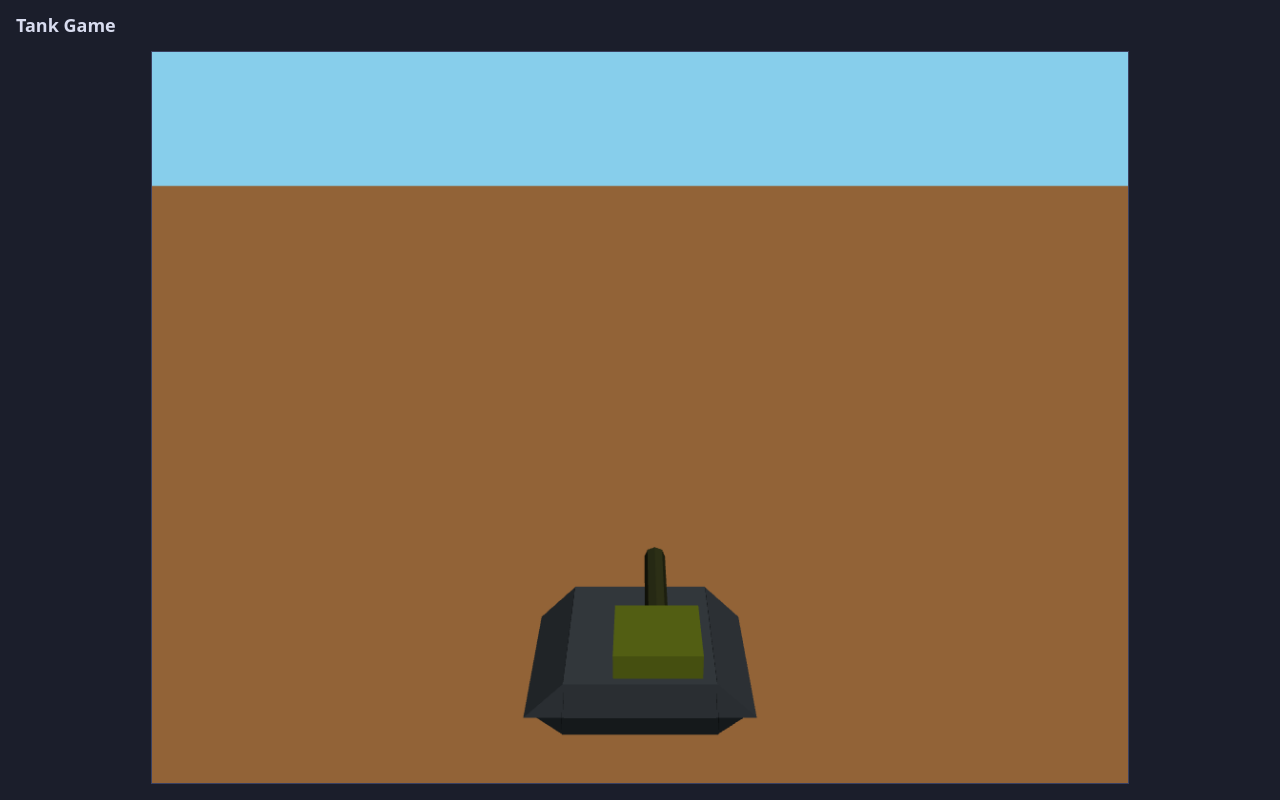
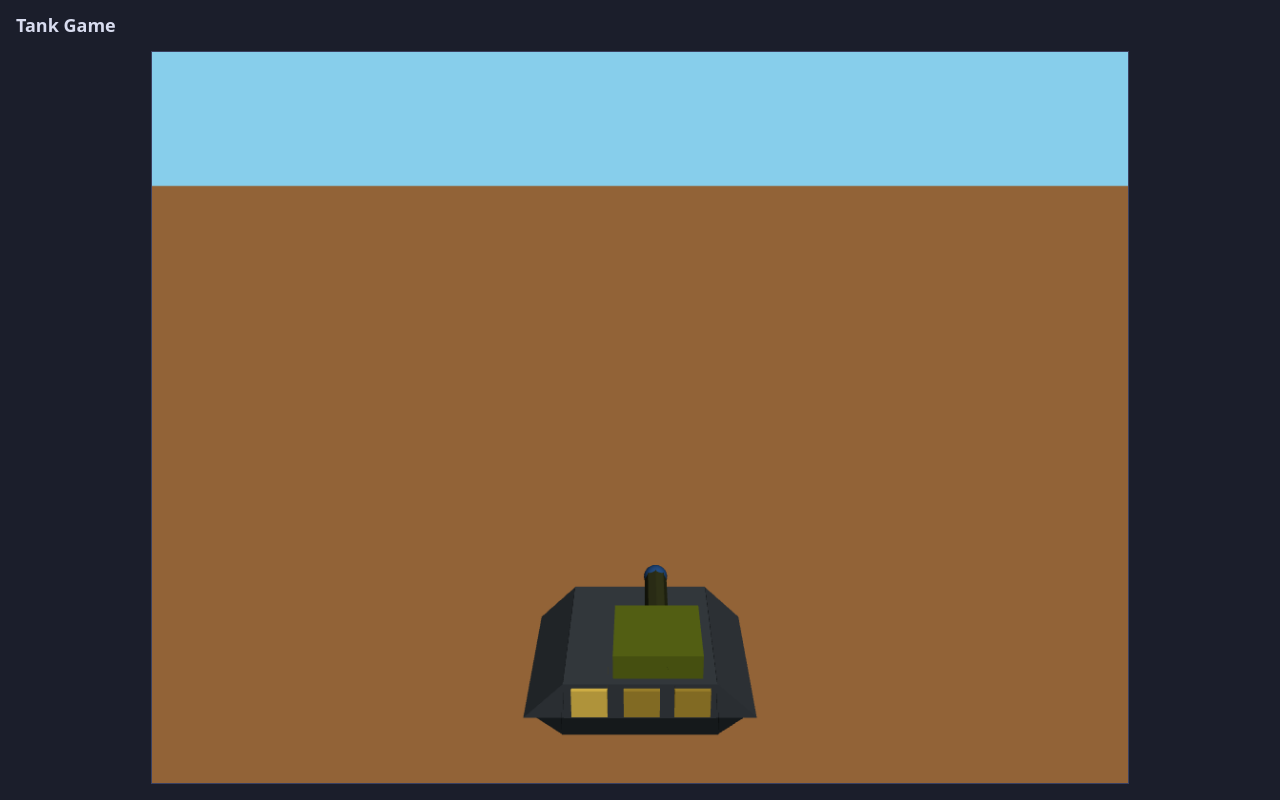
Before and after one commit to CarlosMorenoYellow/LoneWolf_fase01_ci4321, a website built with Vite: page index.html in a window 1280 px wide. Built offline with nearby package versions, Linux system fonts and the light colour scheme; animation ran at ten frames a second.

Commit message:
Movimiento y disparo listo

```diff
--- a/index.html
+++ b/index.html
@@ -3,7 +3,7 @@
   <head>
     <meta charset="UTF-8" />
     <meta name="viewport" content="width=device-width, initial-scale=1.0" />
-    <title>Rotating Cube (FF)</title>
+    <title>Project Phase 1</title>
   </head>
   <body>
     <header>
--- a/src/constants.ts
+++ b/src/constants.ts
@@ -1,5 +1,8 @@
 export const CLEAR_COLOR: readonly [number, number, number, number] = [0x87 / 255, 0xce / 255, 0xeb / 255, 1];
 export const GROUND_COLOR: readonly [number, number, number, number] = [0x96 / 255, 0x66 / 255, 0x39 / 255, 1]
+export const ACTIVE_COLOR: readonly [number, number, number, number] = [0xd6 / 255, 0xb4 / 255, 0x47 / 255, 1];
+export const INACTIVE_COLOR: readonly [number, number, number, number] = [0x9e / 255, 0x82 / 255, 0x2b / 255, 1];
+
 
 export const CANVAS_WIDTH = 1024;
 export const CANVAS_HEIGHT = 768;
--- a/src/main.ts
+++ b/src/main.ts
@@ -12,6 +12,8 @@ import {
   CANVAS_WIDTH,
   CLEAR_COLOR,
   GROUND_COLOR,
+  ACTIVE_COLOR,
+  INACTIVE_COLOR,
   NORMAL_OFFSET_BYTES,
   STRIDE_BYTES,
 } from './constants';
@@ -33,6 +35,19 @@ type TankPart = {
   rotationX?: number;
   rotationY?: number;
   rotationZ?: number;
+};
+
+type ArrowKey =
+  | 'ArrowLeft'
+  | 'ArrowRight'
+  | 'ArrowUp'
+  | 'ArrowDown';
+
+type Projectile = {
+  loaded: boolean;
+  position: [number, number, number];
+  velocity: [number, number, number];
+  radio: number;
 };
 
 // Step 1. Get the WebGL2 context.
@@ -97,7 +112,7 @@ function setupState(gl: WebGL2RenderingContext, canvas: HTMLCanvasElement): void
 // Step 6. Scene: lighting, one directional light, camera.
 function setupScene(ff: FF): void {
   ff.enable(LIGHTING);
-  ff.setGlobalAmbient([0.2, 0.2, 0.2, 1]); // the FF default, set explicitly to make it visible
+  ff.setGlobalAmbient([0.2, 0.2, 0.2, 1]);
 
   // Directional light aimed toward the tank from the elevated camera side.
   ff.setLight(0, { position: [0.2, 1, 0.8, 0], diffuse: [1, 1, 1, 1] });
@@ -105,7 +120,6 @@ function setupScene(ff: FF): void {
 
   const view = mat4.lookAt(mat4.create(), [0, 7, 13], [0, 2, 0], [0, 1, 0]);
   ff.setViewMatrix(view);
-  // Aspect = width / height of the drawing buffer (4:3). A wrong aspect stretches the cube.
   const projection = mat4.perspective(mat4.create(), Math.PI / 4, CANVAS_WIDTH / CANVAS_HEIGHT, 0.1, 100);
   ff.setProjectionMatrix(projection);
 }
@@ -119,13 +133,145 @@ function setupScene(ff: FF): void {
 // ---------------------------------------------------------------------------
 
 // Game state: everything the simulation needs, nothing about WebGL.
+  const variablesControl = {
+    TankX: 0,
+    elevacionCanon: 0,
+    movimientoTanque: 0,
+    movimientoCanon: 0,
+  };
+
+  let arrowPressed: ArrowKey | null = null;
+  let rPressed: boolean = false;
+  let spacePressed: boolean = false;
+  let power: number = 1;
+  const projectile: Projectile = {
+  loaded: true,
+  position: [0, 0, 0],
+  velocity: [0, 0, 0],
+  radio: 0.15,
+};
+  let color2: readonly [number, number, number, number] = INACTIVE_COLOR
+  let color3: readonly [number, number, number, number] = INACTIVE_COLOR
+
+  function setupInput(): void {
+    window.addEventListener('keydown', (e) => {
+      if (e.code.startsWith('Arrow')) {
+        e.preventDefault();
+        arrowPressed =  e.code as ArrowKey;
+      }
+      if (e.code === 'Space') {
+        e.preventDefault()
+        if(!e.repeat) spacePressed = true;
+      }
+
+      if (e.code === 'KeyR') rPressed = true;
+      if (e.repeat) return;
+
+      switch (e.code) {
+        case 'Digit1':
+        case 'Numpad1':
+          power = 1;
+          break;
+        case 'Digit2':
+        case 'Numpad2':
+          power = 2;
+          break;
+        case 'Digit3':
+        case 'Numpad3':
+          power = 3;
+          break;
+        case 'KeyF':
+          power = power === 3 ? 1 : power + 1;
+          break;
+      }
+    });
+
+    window.addEventListener('keyup', (e) => {
+      if (e.code === arrowPressed) arrowPressed = null;
+    })
+
+    window.addEventListener('blur', () => {arrowPressed = null})
+  }
+
+  function processInput(): void {
+    variablesControl.movimientoTanque =
+      arrowPressed === 'ArrowRight' ? 1 :
+      arrowPressed === 'ArrowLeft' ? -1 : 0;
+
+    variablesControl.movimientoCanon =
+      arrowPressed === 'ArrowUp' ? 1 :
+      arrowPressed === 'ArrowDown' ? -1 : 0;
+
+    if (power === 1) {color2 = INACTIVE_COLOR; color3 = INACTIVE_COLOR};
+    if (power === 2) {color2 = ACTIVE_COLOR; color3 = INACTIVE_COLOR};
+    if (power === 3) {color2 = ACTIVE_COLOR; color3 = ACTIVE_COLOR};
+
+    if (spacePressed) {
+      if (projectile.loaded) {
+        const angulo = variablesControl.elevacionCanon;
+        const distanciaBoca = 0.77 + projectile.radio;
+        const velocidadInicial = 8 * power;
+
+        projectile.position = [
+          variablesControl.TankX + 0.2,
+          0.9 + Math.sin(angulo) * distanciaBoca,
+          4 - Math.cos(angulo) * distanciaBoca,
+        ];
+
+        projectile.velocity = [
+          0,
+          Math.sin(angulo) * velocidadInicial,
+          -Math.cos(angulo) * velocidadInicial,
+        ];
+
+        projectile.loaded = false;
+      }
+      spacePressed = false;
+    }
+  }
+
+  function update(dt:number): void {
+    const velocidadTanque = 2.5;
+    const velocidadCanon = 0.8;
+    const elevacionMinima = 5 * Math.PI / 180;
+    const elevacionMaxima = 90 * Math.PI / 180;
+
+    variablesControl.TankX +=
+      variablesControl.movimientoTanque * velocidadTanque * dt;
+
+    variablesControl.elevacionCanon +=
+      variablesControl.movimientoCanon * velocidadCanon * dt;
+
+    variablesControl.elevacionCanon = Math.max(
+      elevacionMinima,
+      Math.min(variablesControl.elevacionCanon, elevacionMaxima),
+    );
+
+    if (!projectile.loaded) {
+      projectile.velocity[1] -= 9.8 * dt;
+
+      projectile.position[0] += projectile.velocity[0] * dt;
+      projectile.position[1] += projectile.velocity[1] * dt;
+      projectile.position[2] += projectile.velocity[2] * dt;
+
+      if (projectile.position[1] <= projectile.radio) {
+        projectile.loaded = true;
+      }
+    }
+  }
 
 // Loop phase 3. Draw the current state. render reads the state and never changes it.
 // setMaterial runs every frame, so FF re-uploads the material each frame. That costs a few
 // uniforms and keeps render simple. Exercise: set the material only when colorIndex changes.
 
 
-function render(gl: WebGL2RenderingContext, ff: FF, ground: Mesh , tanque: TankPart[]): void {
+function render(gl: WebGL2RenderingContext,
+  ff: FF,
+  ground: Mesh,
+  tanque: TankPart[],
+  TankX: number,
+  Sphere: Mesh,
+  PosicionSphere: readonly [number, number, number],): void {
   gl.clear(gl.COLOR_BUFFER_BIT | gl.DEPTH_BUFFER_BIT);
   ff.setMaterial({
     ambient: GROUND_COLOR,
@@ -134,18 +280,19 @@ function render(gl: WebGL2RenderingContext, ff: FF, ground: Mesh , tanque: TankP
 
   const model = mat4.create();
   const normalMatrix = mat3.create();
+  mat4.identity(model);
 
-  mat4.identity(model);
+  //Render superficie
   ff.setModelMatrix(model);
   ff.setNormalMatrix(mat3.normalFromMat4(normalMatrix, model));
 
   gl.bindVertexArray(ground.vao);
   ff.drawElements(gl.TRIANGLES, ground.indexCount, gl.UNSIGNED_SHORT, 0);
-
+  //Render tanque
   for (const parte of tanque) {
     ff.setMaterial({ambient: parte.color, diffuse: parte.color});
 
-    mat4.fromTranslation(model, [0, 0, 4]);
+    mat4.fromTranslation(model, [TankX, 0, 4]);
     mat4.translate(model, model, parte.position);
     if (parte.rotationX !== undefined) {
       mat4.rotateX(model, model, parte.rotationX);
@@ -164,6 +311,18 @@ function render(gl: WebGL2RenderingContext, ff: FF, ground: Mesh , tanque: TankP
     gl.bindVertexArray(parte.mesh.vao);
     ff.drawElements(gl.TRIANGLES, parte.mesh.indexCount, gl.UNSIGNED_SHORT, 0);
   }
+  //Render bala / esfera
+
+  ff.setMaterial({
+    ambient: [0x1d / 255, 0x41 / 255, 0x70 / 255, 1],
+    diffuse: [0x1d / 255, 0x41 / 255, 0x70 / 255, 1],
+  });
+
+  mat4.fromTranslation(model, PosicionSphere);
+  ff.setModelMatrix(model);
+  ff.setNormalMatrix(mat3.normalFromMat4(normalMatrix, model));
+  gl.bindVertexArray(Sphere.vao);
+  ff.drawElements(gl.TRIANGLES, Sphere.indexCount, gl.UNSIGNED_SHORT, 0);
 
   gl.bindVertexArray(null);
 }
@@ -180,9 +339,16 @@ function run(canvas: HTMLCanvasElement): void {
   const wheels = CreateMesh(gl, createPrism(0.28, 2.2, 4));
   const wheels2 = CreateMesh(gl, createPrism(0.28, 2.2, 32));
   const cannon = CreateMesh(gl, createPrism(0.28, 2.2, 8));
-  const sphere = CreateMesh(gl, createSphere(0.7))
+  const sphere = CreateMesh(gl, createSphere(projectile.radio))
   const piezaTriangular = CreateMesh(gl, createTriangularPrism(0.65, 0.65, 1.8));
   const piezaBordeRueda = CreateMesh(gl, createTriangularPrism(0.65, 0.65, 1.8, true));
+  const cannonParte: TankPart = {
+      mesh: cannon,
+      position: [0.2, 0.9, 0],
+      scale: [0.5, 0.8, 0.5],
+      color: [0x2d /255, 0x30/255, 0x17/255, 1],
+      rotationX: -Math.PI /2,
+    };
   const tanquesito: TankPart[] = [
     //chasis principal
     {
@@ -256,26 +422,59 @@ function run(canvas: HTMLCanvasElement): void {
       scale: [1, 0.5, 1],
       color: [0x54 /255, 0x61/255, 0x14/255, 1],
     },
-    //canon
+    // canon
+    cannonParte,
+    //medidor potencia
     {
-      mesh: cannon,
-      position: [0.2, 0.9, -0.7],
-      scale: [0.5, 0.8, 0.5],
-      color: [0x2d /255, 0x30/255, 0x17/255, 1],
-      rotationX: Math.PI /2,
+      mesh: cube,
+      position: [0.58, 0.55, 0.8],
+      scale: [0.4, 0.5, 0.5],
+      color: color3,
+    },
+    {
+      mesh: cube,
+      position: [0.02, 0.55, 0.8],
+      scale: [0.4, 0.5, 0.5],
+      color: color2,
+    },
+    {
+      mesh: cube,
+      position: [-0.56, 0.55, 0.8],
+      scale: [0.4, 0.5, 0.5],
+      color: ACTIVE_COLOR,
     },
 
   ];
 
-  function frame(): void {
-    render(gl, ff, ground, tanquesito);
+  let previousTime: number | undefined;
+
+  function frame(timestamp: number): void {
+    const dt = previousTime == undefined ? 0 : Math.min((timestamp - previousTime) / 1000, 0.05);
+
+    previousTime = timestamp;
+
+    processInput();
+    tanquesito[11].color = power >= 3 ? ACTIVE_COLOR : INACTIVE_COLOR;
+    tanquesito[12].color = power >= 2 ? ACTIVE_COLOR : INACTIVE_COLOR;
+    update(dt);
+
+    cannonParte.rotationX = -Math.PI / 2 + variablesControl.elevacionCanon;
+    const angulo = variablesControl.elevacionCanon;
+    const distanciaBoca = 0.77 + projectile.radio;
+    const PosicionSphere: [number, number, number] = [
+      variablesControl.TankX +0.2,
+      0.9 + Math.sin(angulo) * distanciaBoca,
+      4 - Math.cos(angulo) * distanciaBoca,
+    ];
+
+    render(gl, ff, ground, tanquesito, variablesControl.TankX, sphere, projectile.loaded ? PosicionSphere : projectile.position);
     requestAnimationFrame(frame);
   }
 
+  setupInput();
   requestAnimationFrame(frame);
 }
 
-// Page scaffolding: create the canvas and start the cube.
 const canvas = document.createElement('canvas');
 document.getElementById('stage')!.append(canvas);
 run(canvas);
```
Also changed, not shown: dist/assets/index-B7zmdWj2.js (added), dist/assets/index-CRvXyjdH.css (added), dist/index.html (added), 1 other file.
